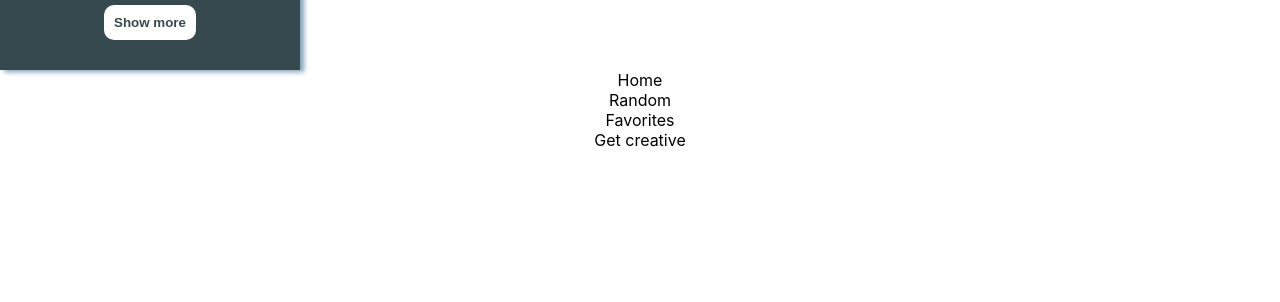
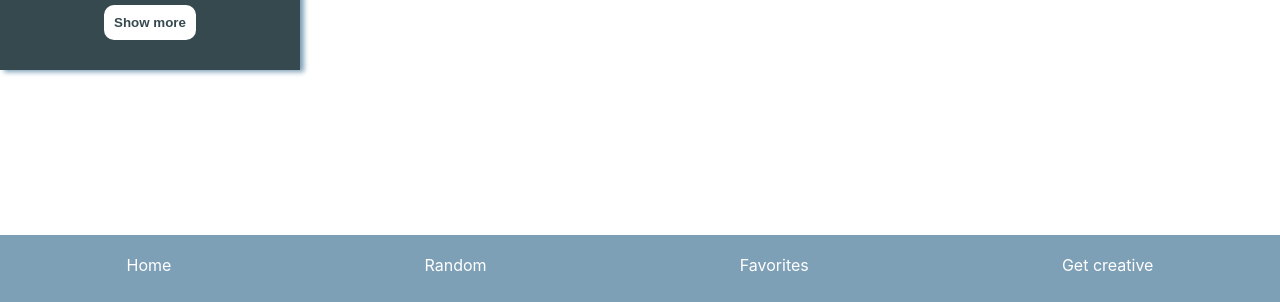
Before and after one commit to CathrinTruchan/react-and-morty-app, a React (Create React App) app: page / in a window 1280 px wide. Shown: the part 495-797 px from the top of the page. Built offline with nearby package versions, Linux system fonts and the light colour scheme.

Commit message:
add Navigation component and styling

```diff
--- a/src/App.js
+++ b/src/App.js
@@ -1,6 +1,7 @@
 import './App.css'
 import styled from 'styled-components'
 import Card from './Card/Card'
+import Navigation from './Navigation/Navigation'
 
 function App() {
     return (
@@ -11,12 +12,7 @@ function App() {
             <main>
                 <Card />
             </main>
-            <nav>
-                <div>Home</div>
-                <div>Random</div>
-                <div>Favorites</div>
-                <div>Get creative</div>
-            </nav>
+            <Navigation />
         </div>
     )
 }
--- /dev/null
+++ b/src/Navigation/Navigation.js
@@ -0,0 +1,24 @@
+import styled from 'styled-components'
+
+export default function Navigation() {
+    return (
+        <NavBar>
+            <div>Home</div>
+            <div>Random</div>
+            <div>Favorites</div>
+            <div>Get creative</div>
+        </NavBar>
+    )
+}
+
+const NavBar = styled.nav`
+    display: flex;
+    position: fixed;
+    bottom: 0;
+    left: 0;
+    right: 0;
+    justify-content: space-around;
+    padding: 20px 0 30px 0;
+    background-color: #7ea0b7;
+    color: white;
+`
```
